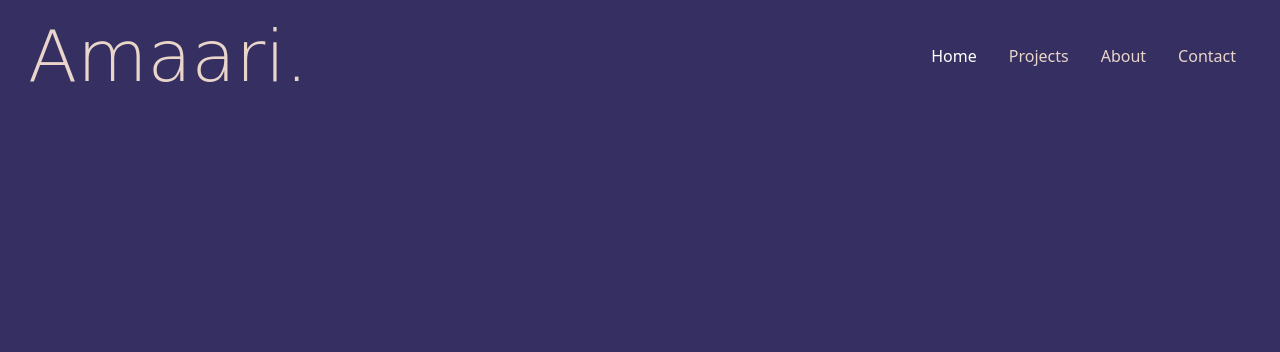
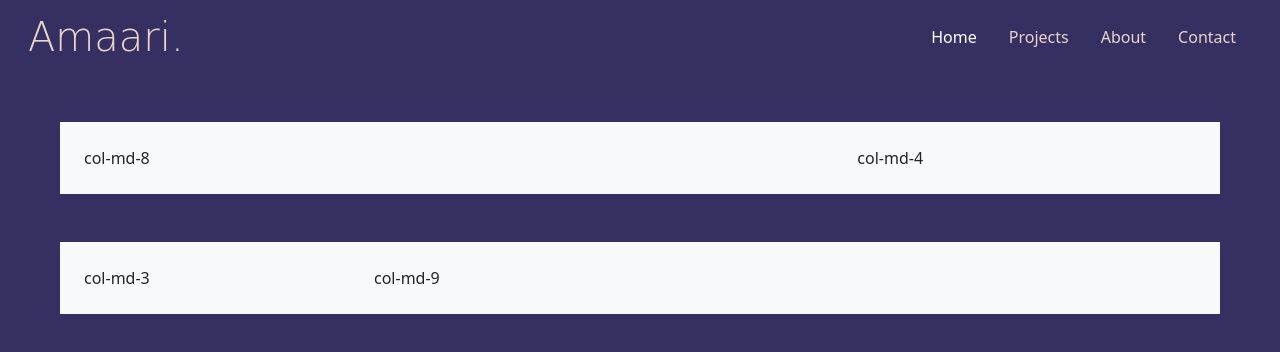
Before and after one commit to AP2K3/portfolio-v2, a website: page index.html in a window 1280 px wide. Drawn offline with nearby package versions, Linux system fonts and the light colour scheme; a web font is replaced by a local one.

Commit message:
beta v2: add first two rows holding display and about me

```diff
--- a/index.html
+++ b/index.html
@@ -18,7 +18,7 @@
       <nav class="navbar navbar-expand-md navbar-dark">
         <div class="container-fluid">
           <a href="#" class="navbar-brand mx-3">
-            <span class="display-2">Amaari.</span>
+            <span class="display-6">Amaari.</span>
           </a>
           <button
             class="navbar-toggler mx-3"
@@ -46,6 +46,20 @@
         </div>
       </nav>
     </header>
+    <main>
+      <section id="display-section">
+        <div class="container-fluid">
+          <div class="row m-xl-5 m-lg-4 m-3">
+            <div class="col-md-8 p-4 bg-light">col-md-8</div>
+            <div class="col-md-4 p-4 bg-light">col-md-4</div>
+          </div>
+          <div class="row m-xl-5 m-lg-4 m-3">
+            <div class="col-md-3 p-4 bg-light">col-md-3</div>
+            <div class="col-md-9 p-4 bg-light">col-md-9</div>
+          </div>
+        </div>
+      </section>
+    </main>
     <script
       src="https://cdn.jsdelivr.net/npm/bootstrap@5.3.0-alpha1/dist/js/bootstrap.bundle.min.js"
       integrity="sha384-w76AqPfDkMBDXo30jS1Sgez6pr3x5MlQ1ZAGC+nuZB+EYdgRZgiwxhTBTkF7CXvN"
```
